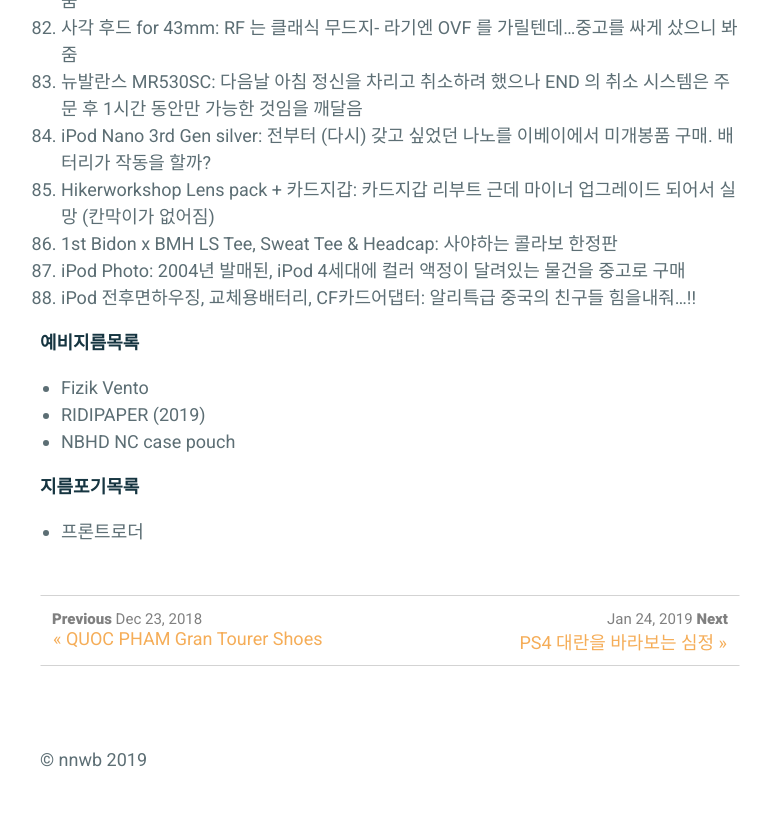
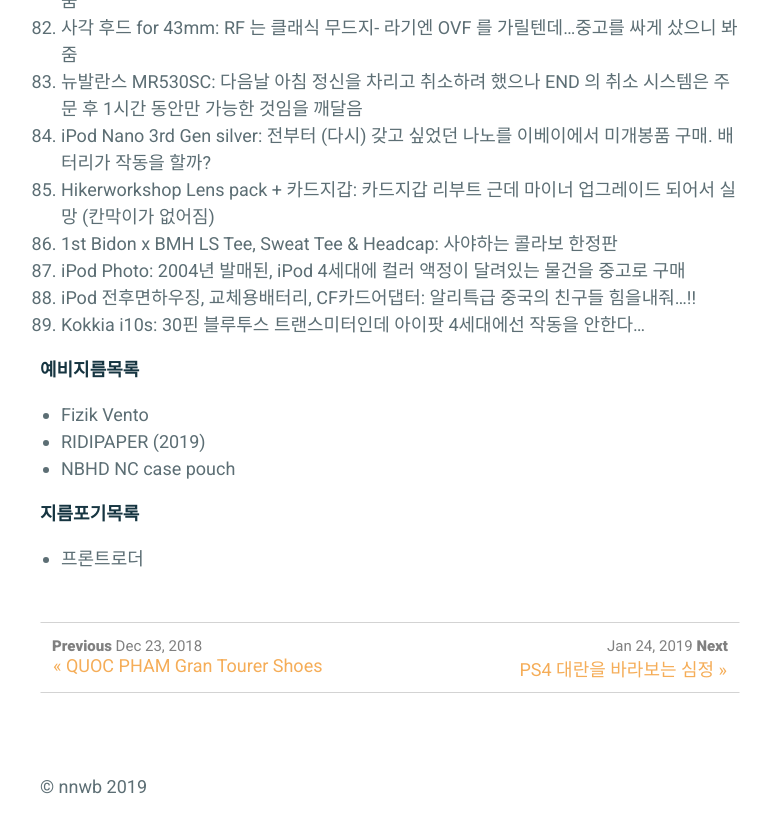
Before and after one commit to nnwb/nnwb.github.io, a Jekyll site: the page built from _posts/2019-01-01-2019buy.md, in a window 1280 px wide and 900 px high, scrolled down 3196 px. Shown: the top 833 px of the window, without its empty margins (250-1018 px from the left). Built offline with Jekyll 4.4.1, drawn with Linux system fonts in a browser that asks for light colours; comment, search, counter and statistics services are not loaded.

Commit message:
Update 2019-01-01-2019buy.md

```diff
--- a/_posts/2019-01-01-2019buy.md
+++ b/_posts/2019-01-01-2019buy.md
@@ -78,28 +78,30 @@ comments: true
 65. 934 RSR Vaillant 시리즈:  미니지용 오토스케일 컬렉션(1/27), 미니챔프 다이케스트(1/43), 마조렛 다이캐스트 완구(1/57) 구매. 초로큐 사이즈가 아쉬운데 너무 비싸다
 66. LAMY SAFARI S펜: 삼성몰에서 판매한다. 보라색으로 구매. 가격은 창렬
 //////// 여기까지 2019 3분기 종료 ////////
-68. END x SOPH x TIMEX MK1: 되라는 신발은 안되고 이런거만 되는 드로우...선물용도로 사용 예정
-69. 챔피온 유니버시티 크루넥: 요상한 사이즈 체계
-70. 로프넥스트랩: 후일을 위해 구매...저렴함이 미덕
-71. 나이키 에어맥스 캄덴 슬라이더: 에어 장착 뉴 쓰레빠
-72. 애플 에어팟프로: 기다렸던 인이어 무선 에어팟...9불이면 미국 내 당일배송! 인데 배송사고 발생...진행 중
-73. 언어펙티드 셋트: 트레이닝팬츠, 오버사이즈니트, 코듀로이와이드팬츠. 꽤 만족
-74. 8bitDo N30 Wireless Mouse: 이런건 안사곤 못배기지
-75. 소월 안경: 와디즈 똥밭에 발을 넣어버렸다
-76. 유그린 블루투스 트랜스미터: 알리 똥밭에 발을...
-77. 컨버스 척테일러70s: END 의 BF 얼리억세스
-78. 폴스미스 숏팬츠: 하절기 잠옷예정
-79. 논에이티브 드웰러삭: 끼워넣기
-80. YMCL KY IPFU 셋업: 왜이랬지?
-81. MN strap 20mm original yellow stitch: 언젠간 DOXA 워치를 사서 끼워보겠다는 생각
-82. 7artisans 35mm 1.2 for XF mount: 너무 앞서가고 있는 준비...지만 공구로 싸게 샀으니 봐줌
-83. 사각 후드 for 43mm: RF 는 클래식 무드지- 라기엔 OVF 를 가릴텐데...중고를 싸게 샀으니 봐줌
-84. 뉴발란스 MR530SC: 다음날 아침 정신을 차리고 취소하려 했으나 END 의 취소 시스템은 주문 후 1시간 동안만 가능한 것임을 깨달음
-85. iPod Nano 3rd Gen silver: 전부터 (다시) 갖고 싶었던 나노를 이베이에서 미개봉품 구매. 배터리가 작동을 할까?
-86. Hikerworkshop Lens pack + 카드지갑: 카드지갑 리부트 근데 마이너 업그레이드 되어서 실망 (칸막이가 없어짐)
-87. 1st Bidon x BMH LS Tee, Sweat Tee & Headcap: 사야하는 콜라보 한정판
-88. iPod Photo: 2004년 발매된, iPod 4세대에 컬러 액정이 달려있는 물건을 중고로 구매
-89. iPod 전후면하우징, 교체용배터리, CF카드어댑터: 알리특급 중국의 친구들 힘을내줘...!!
+67. END x SOPH x TIMEX MK1: 되라는 신발은 안되고 이런거만 되는 드로우...선물용도로 사용 예정
+68. 챔피온 유니버시티 크루넥: 요상한 사이즈 체계
+69. 로프넥스트랩: 후일을 위해 구매...저렴함이 미덕
+70. 나이키 에어맥스 캄덴 슬라이더: 에어 장착 뉴 쓰레빠
+71. 애플 에어팟프로: 기다렸던 인이어 무선 에어팟...9불이면 미국 내 당일배송! 인데 배송사고 발생...진행 중
+72. 언어펙티드 셋트: 트레이닝팬츠, 오버사이즈니트, 코듀로이와이드팬츠. 꽤 만족
+73. 8bitDo N30 Wireless Mouse: 이런건 안사곤 못배기지
+74. 소월 안경: 와디즈 똥밭에 발을 넣어버렸다
+75. 유그린 블루투스 트랜스미터: 알리 똥밭에 발을...
+76. 컨버스 척테일러70s: END 의 BF 얼리억세스
+77. 폴스미스 숏팬츠: 하절기 잠옷예정
+78. 논에이티브 드웰러삭: 끼워넣기
+79. YMCL KY IPFU 셋업: 왜이랬지?
+80. MN strap 20mm original yellow stitch: 언젠간 DOXA 워치를 사서 끼워보겠다는 생각
+81. 7artisans 35mm 1.2 for XF mount: 너무 앞서가고 있는 준비...지만 공구로 싸게 샀으니 봐줌
+82. 사각 후드 for 43mm: RF 는 클래식 무드지- 라기엔 OVF 를 가릴텐데...중고를 싸게 샀으니 봐줌
+83. 뉴발란스 MR530SC: 다음날 아침 정신을 차리고 취소하려 했으나 END 의 취소 시스템은 주문 후 1시간 동안만 가능한 것임을 깨달음
+84. iPod Nano 3rd Gen silver: 전부터 (다시) 갖고 싶었던 나노를 이베이에서 미개봉품 구매. 배터리가 작동을 할까?
+85. Hikerworkshop Lens pack + 카드지갑: 카드지갑 리부트 근데 마이너 업그레이드 되어서 실망 (칸막이가 없어짐)
+86. 1st Bidon x BMH LS Tee, Sweat Tee & Headcap: 사야하는 콜라보 한정판
+87. iPod Photo: 2004년 발매된, iPod 4세대에 컬러 액정이 달려있는 물건을 중고로 구매
+88. iPod 전후면하우징, 교체용배터리, CF카드어댑터: 알리특급 중국의 친구들 힘을내줘...!!
+89. Kokkia i10s: 30핀 블루투스 트랜스미터인데 아이팟 4세대에선 작동을 안한다…
+
 
 **예비지름목록**
 - Fizik Vento
```
